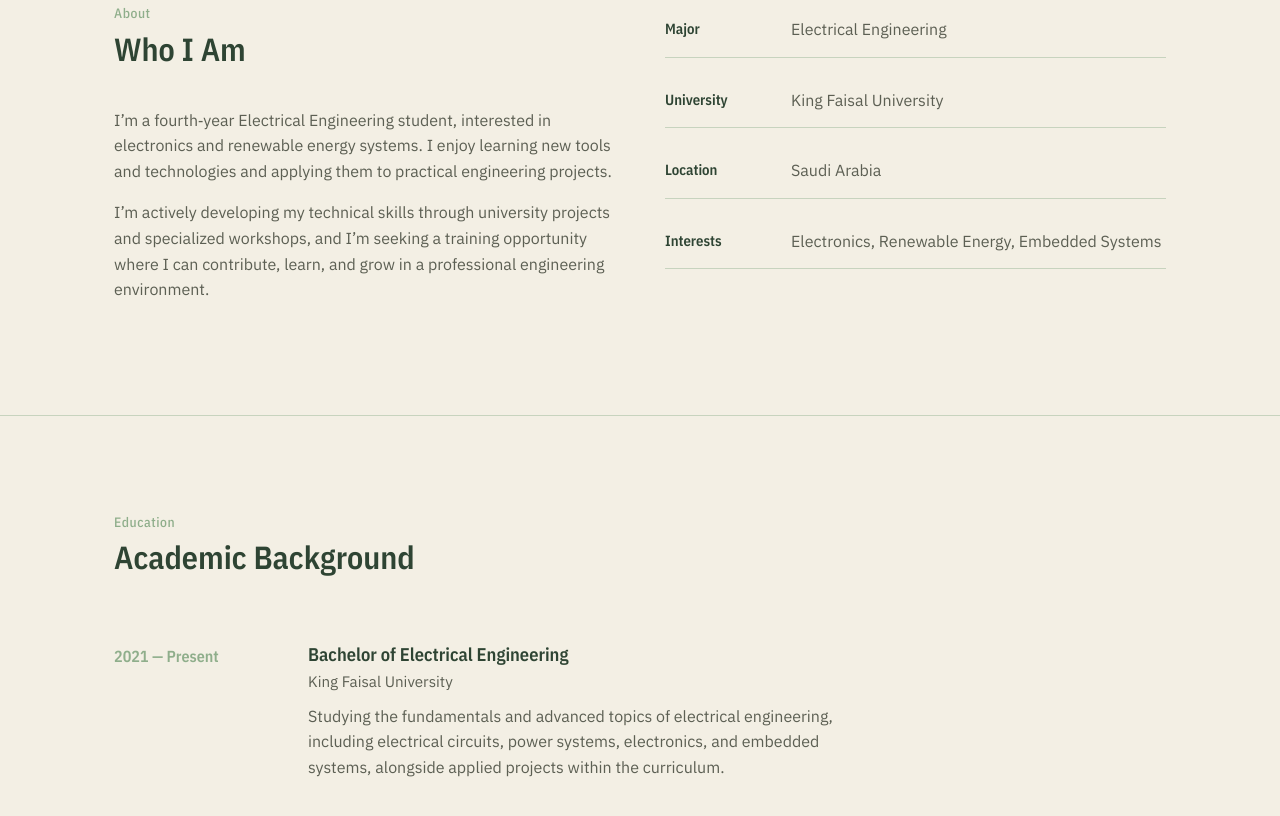
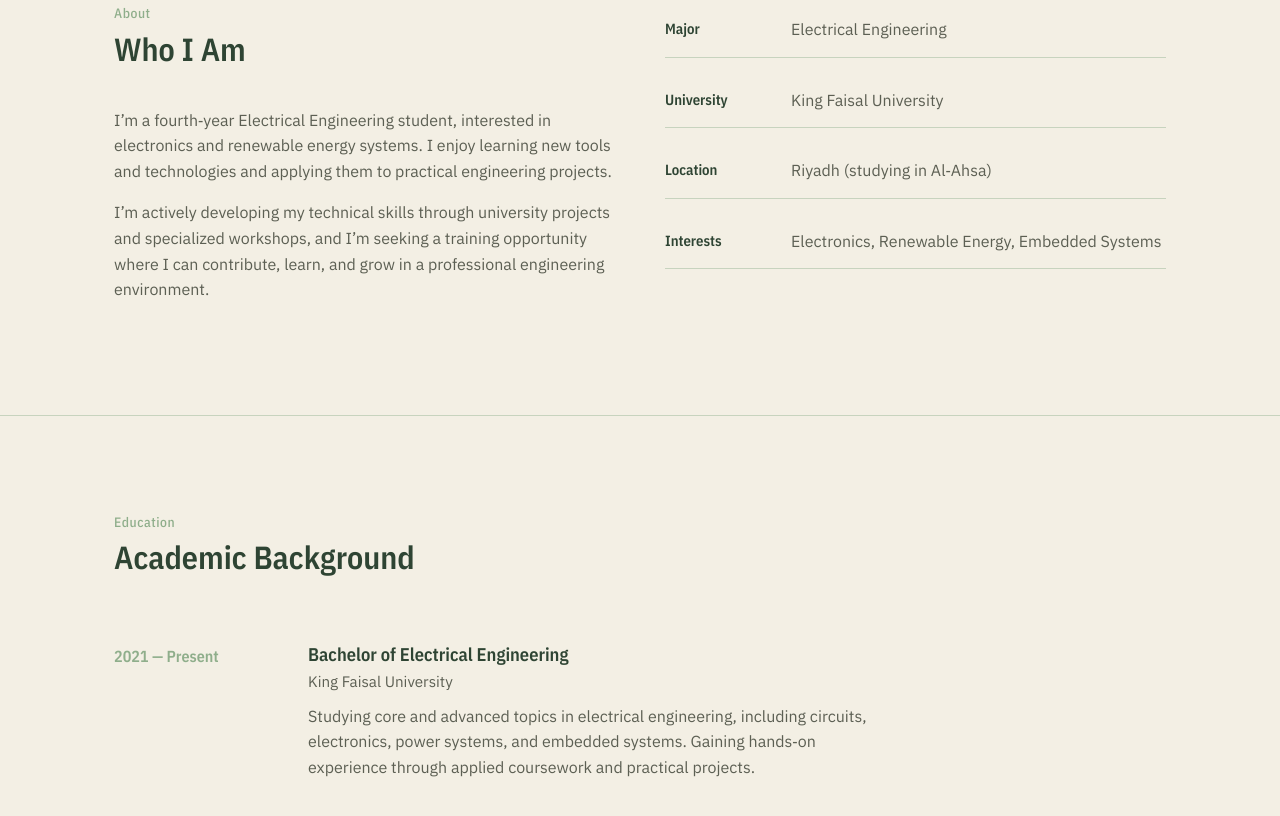
Before and after one commit to Raghadkt/Portfolio, a plain HTML site: page index.html in a window 1280 px wide. Shown: the part 828-1644 px from the top of the page. Drawn offline with nearby package versions, Linux system fonts and the light colour scheme.

Commit message:
Update index.html

```diff
--- a/index.html
+++ b/index.html
@@ -89,7 +89,7 @@
     <div class="info-list reveal">
       <div class="info-row"><span class="k">Major</span><span class="v">Electrical Engineering</span></div>
       <div class="info-row"><span class="k">University</span><span class="v">King Faisal University</span></div>
-      <div class="info-row"><span class="k">Location</span><span class="v">Saudi Arabia</span></div>
+      <div class="info-row"><span class="k">Location</span><span class="v">Riyadh (studying in Al‑Ahsa)</span></div>
       <div class="info-row"><span class="k">Interests</span><span class="v">Electronics, Renewable Energy, Embedded Systems</span></div>
     </div>
   </div>
@@ -107,9 +107,7 @@
           <h3>Bachelor of Electrical Engineering</h3>
           <div class="org">King Faisal University</div>
           <p>
-            Studying the fundamentals and advanced topics of electrical engineering,
-            including electrical circuits, power systems, electronics, and embedded
-            systems, alongside applied projects within the curriculum.
+            Studying core and advanced topics in electrical engineering, including circuits, electronics, power systems, and embedded systems. Gaining hands‑on experience through applied coursework and practical projects.
           </p>
         </div>
       </div>
```
